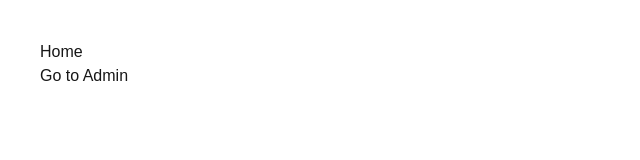
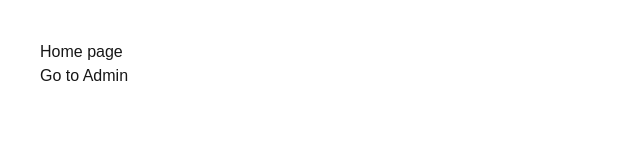
Before and after one commit to Filbertik/cms_tech_shop_nextjs, a Next.js app: page / in a window 1280 px wide. Shown: the top 160 px of the page, without its empty margins (0-640 px from the left). Built offline with nearby package versions, Linux system fonts and the light colour scheme.

Commit message:
text edit

```diff
--- a/app/page.tsx
+++ b/app/page.tsx
@@ -3,7 +3,7 @@ import Link from "next/link";
 export default function Home() {
   return (
     <div style={{ padding: 40 }}>
-      <h1>Home</h1>
+      <h1>Home page</h1>
 
       <Link href="/admin/products">
         <button>Go to Admin</button>
```
